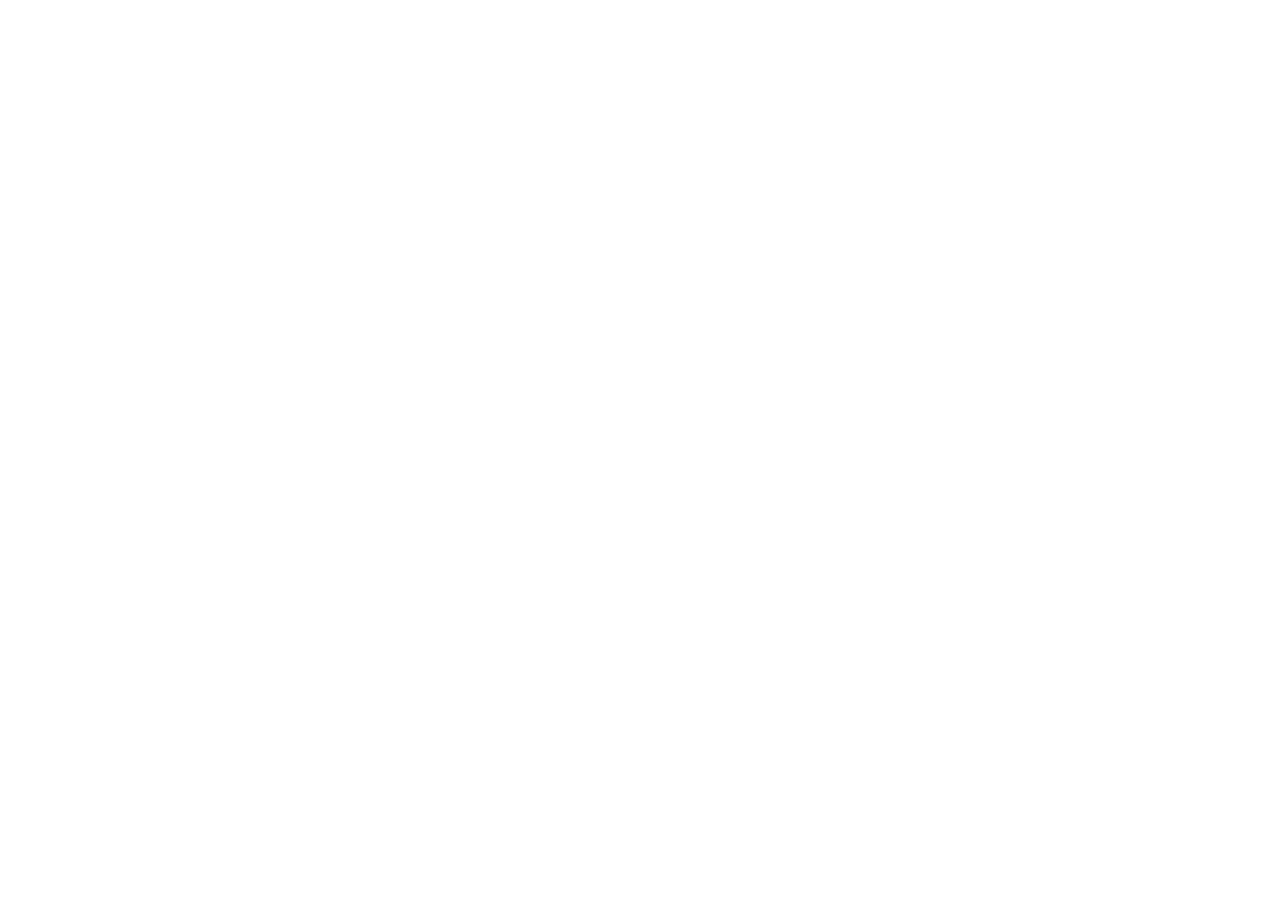
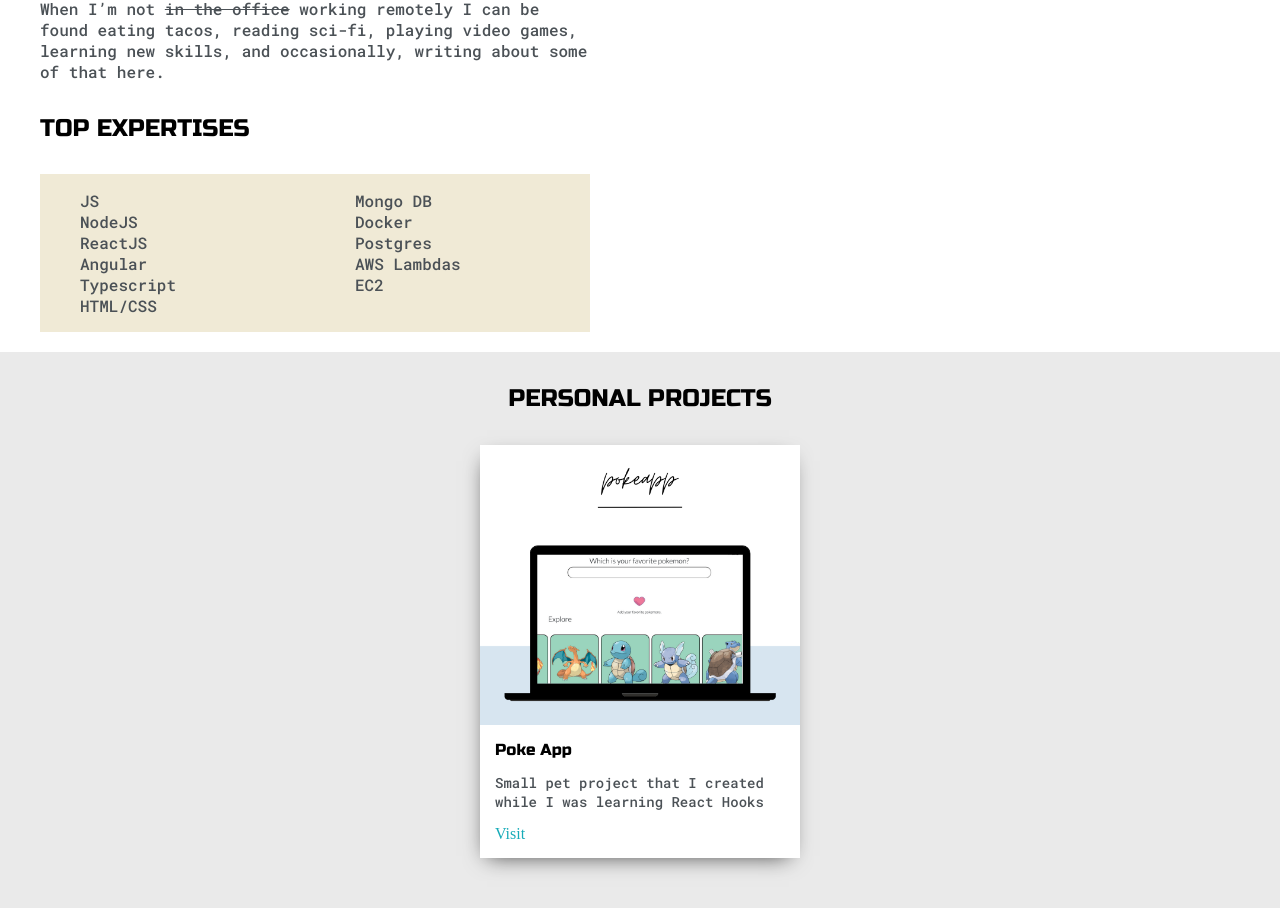
Before and after one commit to JBetoReyes/portafolio122020, a React app: page / in a window 1280 px wide. Shown: the part 885-1793 px from the top of the page. Before the commit the page ends 899 px from the top, so only its background shows below. Built offline with nearby package versions, Linux system fonts and the light colour scheme; the HTML template or start-up script is replaced by a standard one.

Commit message:
adding projects section

```diff
--- a/src/shared/pages/Home/components/About.tsx
+++ b/src/shared/pages/Home/components/About.tsx
@@ -1,4 +1,4 @@
-import React from 'react';
+import React from "react";
 
 const About = () => {
   return (
@@ -9,14 +9,41 @@
             <h4>MORE ABOUT ME</h4>
             <p>
               Hi, I’m José. I’m 27 years old, multi-disciplinary and latin
-                            american, MX. I’m mostly using React and Node to build websites and
-                            web-based applications for different kind of clients.
+              american, MX. I’m mostly using React and Node to build websites
+              and web-based applications for different kind of clients.
             </p>
             <p>
               When I’m not <s>in the office</s> working remotely I can be found
               eating tacos, reading sci-fi, playing video games, learning new
               skills, and occasionally, writing about some of that here.
             </p>
+            <h4>TOP EXPERTISES</h4>
+            <div id="skills">
+              <ul>
+                <li>JS</li>
+                <li>NodeJS</li>
+                <li>ReactJS</li>
+                <li>Angular</li>
+                <li>Typescript</li>
+                <li>HTML/CSS</li>
+              </ul>
+              <ul>
+                <li>Mongo DB</li>
+                <li>Docker</li>
+                <li>Postgres</li>
+                <li>AWS Lambdas</li>
+                <li>EC2</li>
+              </ul>
+            </div>
+          </div>
+          <div className="social-links">
+            <h4>FIND ME ON LINKEDIN AND TWITTER</h4>
+            <a href="https://www.linkedin.com/in/josealbertoquevedo/">
+              Linkedin
+            </a>
+            <br />
+            <a href="https://twitter.com/Jose83550863">Twitter</a>
+            <br />
           </div>
         </div>
       </div>
--- /dev/null
+++ b/src/shared/pages/Home/components/Projects.tsx
@@ -0,0 +1,29 @@
+import React from "react";
+import pokeApp from '../../../assets/poke-app.png';
+
+const Projects = (): JSX.Element => {
+  return (
+    <div className="main-section">
+      <div className="main-section__container">
+        <div className="projects-wrapper">
+          <h4>PERSONAL PROJECTS</h4>
+          <div className="post-wrapper">
+            <div className="post">
+              <img className="thumbnail" src={pokeApp} alt="poke-app-project" />
+              <div className="post-preview">
+                <h6 className="post-title">Poke App</h6>
+                <p className="post-intro">
+                  Small pet project that I created while I was learning React
+                  Hooks
+                </p>
+                <a href="https://www.pokeapp.josearq.com">Visit</a>
+              </div>
+            </div>
+          </div>
+        </div>
+      </div>
+    </div>
+  );
+};
+
+export default Projects;
--- a/src/shared/pages/Home/index.tsx
+++ b/src/shared/pages/Home/index.tsx
@@ -1,12 +1,14 @@
 import React from 'react';
 import IntroSection from './components/IntroSection';
 import About from './components/About';
+import Projects from './components/Projects';
 
 const Home = (): JSX.Element => {
     return (
         <div className="theme-default">
             <IntroSection />
             <About />
+            <Projects />
         </div>
     );
 }
--- /dev/null
+++ b/src/shared/styles/pages/home/_about.scss
@@ -0,0 +1,26 @@
+@import '../../themes/index';
+
+.about-wrapper {
+  display: grid;
+  grid-template-columns: repeat(auto-fit, minmax(320px, 1fr));
+  gap: 100px;
+}
+
+.social-links {
+  a {
+    display: inline-block;
+    padding: 5px;
+  }
+}
+
+#skills {
+  display: flex;
+  justify-content: space-around;
+  margin-bottom: 20px;
+  @include themify($themes) {
+    background-color: themed('preview-shadow');
+  }
+  ul {
+    width: 50%;
+  }
+}
--- /dev/null
+++ b/src/shared/styles/pages/home/_projects.scss
@@ -0,0 +1,42 @@
+.projects-wrapper {
+
+    .post-wrapper {
+        display: grid;
+        grid-template-columns: repeat(auto-fit, 320px);
+        gap:20px;
+        justify-content: center;
+        padding-bottom: 50px;
+    }
+
+    .post{
+        border:1px solid var(--borderColor);
+        -webkit-box-shadow: -2px 7px 21px -9px rgba(0,0,0,0.75);
+        -moz-box-shadow: -2px 7px 21px -9px rgba(0,0,0,0.75);
+        box-shadow: -2px 7px 21px -9px rgba(0,0,0,0.75);
+    }
+
+    .post-preview{
+        background-color: #fff;
+        padding:15px;
+    }
+
+    .post-title{
+        color:black;
+        margin: 0;
+    }
+
+    .post-intro{
+        color:#4b5156;
+        font-size: 14px;
+    }
+
+    .thumbnail {
+        display: block;
+        width: 100%;
+        height: 280px;
+        object-fit: cover;
+    }
+    h4 {
+        text-align: center;
+    }
+}
--- a/src/shared/styles/pages/home/index.scss
+++ b/src/shared/styles/pages/home/index.scss
@@ -1 +1,3 @@
 @import './introSection';
+@import './about';
+@import './projects';
--- /dev/null
+++ b/src/shared/styles/themes/_dark.scss
@@ -0,0 +1,9 @@
+$dark: (
+  primary-text-color: #fff,
+  secondary-text-color: #eeeeee,
+  section-odd-color: #15202B,
+  section-even-color: #192734,
+  primary-border-color: #164D56,
+  preview-background: rgba(25, 39, 52, 0.8),
+  preview-shadow: #111921,
+);
--- a/src/shared/styles/themes/_index.scss
+++ b/src/shared/styles/themes/_index.scss
@@ -1,4 +1,5 @@
 @import './default';
+@import './dark';
 
 $themes: (
   default: $default,
```
Also changed, not shown: src/global.d.ts (+15 -0 lines), src/shared/assets/poke-app.png (added). Lines whose indentation alone changed are shown as unchanged.
